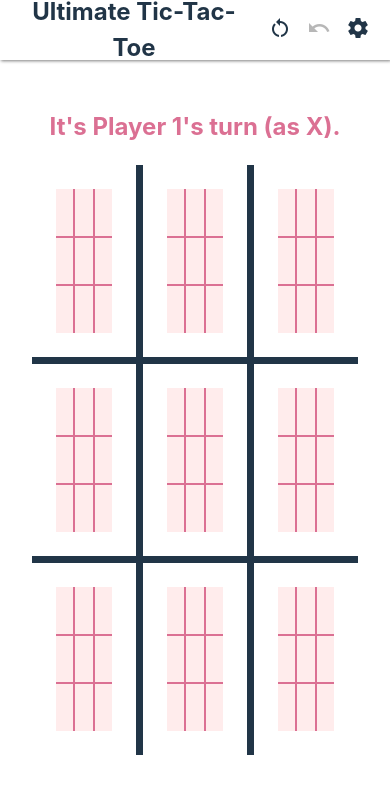
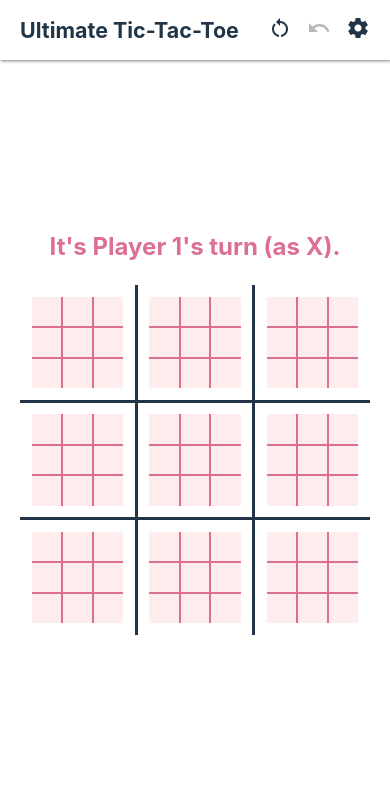
Before and after one commit to mikeleany/ultimate-tic-tac-toe, a React (Vite) app: page / in a window 390 px wide. Shown: the top 794 px of the page. Built offline with nearby package versions, Linux system fonts and the light colour scheme.

Commit message:
Resize board to fit screen.

```diff
--- a/src/App.css
+++ b/src/App.css
@@ -2,6 +2,7 @@
   max-width: 1280px;
   margin: 0 auto;
   padding: 2rem;
+  padding: clamp(1px, 2rem, 5vmin);
   text-align: center;
 }
 
@@ -18,8 +19,8 @@ table {
 }
 
 td.board {
-  border: 7px solid var(--foreground-color);
-  padding: 1.5rem;
+  border: clamp(3px, 7px, 1vmin) solid var(--foreground-color);
+  padding: clamp(1px, 1.5rem, 3vmin);
 }
 
 td.board.red {
@@ -35,9 +36,9 @@ td.board.draw {
 }
 
 td.square {
-  width: 3rem;
-  height: 3rem;
-  font-size: 2rem;
+  width: clamp(3px, 3rem, 7.8vmin);
+  height: clamp(3px, 3rem, 7.8vmin);
+  font-size: clamp(2px, 2rem, 2.6vmin);
   border-width: 2px;
   border-style: solid;
   border-color: var(--foreground-color);
--- a/src/Navbar.css
+++ b/src/Navbar.css
@@ -16,7 +16,7 @@ header.app-header {
   display: flex;
   gap: 20px;
   align-items: center;
-  font-size: 24px;
+  font-size: clamp(1rem, 24px, 5.5vw);
   font-weight: bold;
   margin-right: 20px;
 }
```
